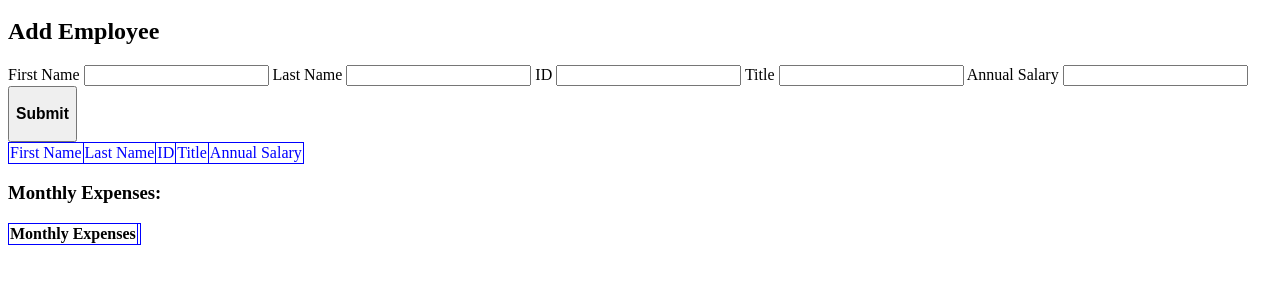
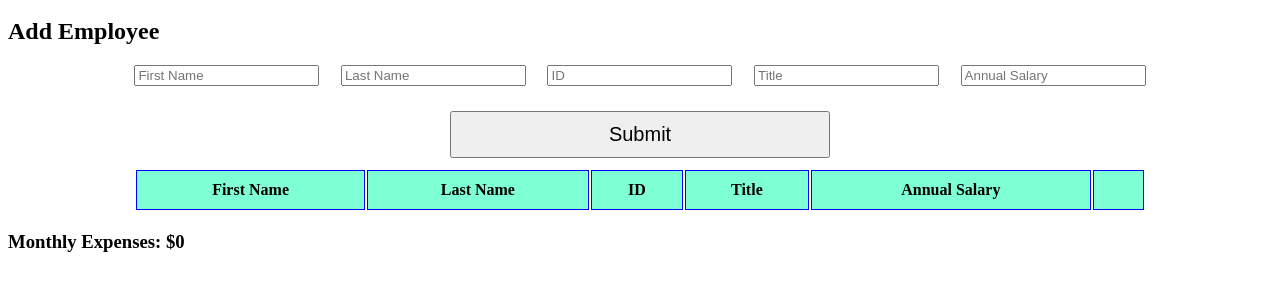
Before and after one commit to nathan-gaede/weekend-jquery-salary-calculator, a plain HTML site: page index.html in a window 1280 px wide. Shown: the part 48-338 px from the top of the page. Drawn offline with Linux system fonts and the light colour scheme.

Commit message:
Used .text to update DOM with monthly costs, added a delete button to delete employees. Added styling.

```diff
--- a/index.html
+++ b/index.html
@@ -1,4 +1,5 @@
 <HTML>
+
 <head>
     <script src="scripts/jquery.js"></script>
     <script src="scripts/client.js"></script>
@@ -8,7 +9,9 @@
 </head>
 
 <body>
-        <header><h1>Employee Salary Calculator</h1></header>
+    <header>
+        <h1>Employee Salary Calculator</h1>
+    </header>
 
     <!-- <div id="content">
             <div id="input-fields">
@@ -23,63 +26,55 @@
 
 
 
-            <div>
 
 
 
-            <div id="input-fields">
-                <label for="first-name-input">First Name</label>
-                <input type="text"
-                id="first-name-input">
 
-                <label for="last-name-input">Last Name</label>
-                <input type="text"
-                id="last-name-input">
+        <div class="input-container" id="input-fields">
+            <!-- <label for="first-name-input">First Name</label> -->
+            <input type="text" id="first-name-input" placeholder="First Name">
 
-                <label for="id-input">ID</label>
-                <input type="text"
-                id="id-input">
+            <!-- <label for="last-name-input">Last Name</label> -->
+            <input type="text" id="last-name-input" placeholder="Last Name">
 
-                <label for="title-input">Title</label>
-                <input type="text"
-                id="title-input">
+            <!-- <label for="id-input">ID</label> -->
+            <input type="text" id="id-input" placeholder="ID">
 
-                <label for="annual-salary-input">Annual Salary</label>
-                <input type="text"
-                id="annual-salary-input">
+            <!-- <label for="title-input">Title</label> -->
+            <input type="text" id="title-input" placeholder="Title">
 
-                <div>
-                    <button id="employee-submit"><h3>Submit</h3>
-                    </button>
+            <!-- <label for="annual-salary-input">Annual Salary</label> -->
+            <input type="text" id="annual-salary-input" placeholder="Annual Salary">
+
         </div>
 
-
-                <table id="employee-data">
-
-                    <tr>
-
-                    <td>First Name</td>
-                    <td>Last Name</td>
-                    <td>ID</td>
-                    <td>Title</td>
-                    <td id ="salary">Annual Salary</td>
-
-                    </tr>
-
-                </table>
-
-            <div>
-                <h3>Monthly Expenses:</h3>
-                <table id="monthly-expenses">
-                <th>Monthly Expenses</th>
-               <td></td>
-                </table>
-            </div>
+                <button class="submit-button" id="employee-submit">Submit</button>
 
 
 
-        </div>
-    </div>
 
+            <table>
+                <thead>
+                    <tr>
+
+                        <th>First Name</th>
+                        <th>Last Name</th>
+                        <th>ID</th>
+                        <th>Title</th>
+                        <th id="salary">Annual Salary</th>
+                        <!-- ensure button is within table -->
+                            <th></th>
+                    </tr>
+                </thead>
+                <tbody id="employee-data">
+
+                </tbody>
+            </table>
+
+
+
+
+    <h3 id="monthly-expenses">Monthly Expenses: $0</h3>
 </body>
+
 </HTML>
--- a/scripts/client.js
+++ b/scripts/client.js
@@ -5,7 +5,7 @@ $(document).ready(readyNow);
 function readyNow() {
     console.log('testing readyNow');
     $('#employee-submit').on('click', addEmployeeInputs);
-    $('#employee-submit').on('click', calculateMonthlyExpense);
+    $('body').on('click', '.delete-button', deleteEmployee);
 
 
 }
@@ -28,14 +28,17 @@ function addEmployeeInputs () {
         <td>${employeeId}</td>
         <td>${employeeTitle}</td>
         <td>${annualSalary}</td>
+        <td><button class="delete-button">Delete</button></td>
     </tr>
     `)
-
-     $('#monthly-expenses').html(
-        sum += annualSalary/12
-        );
+    sum += annualSalary/12
+     $('#monthly-expenses').text(`
+        Monthly Expenses: $${sum}
+        `);
      if (sum > 20000) {
         console.log('too expensive');
+        //document.getElementById("monthly-expenses").style.backgroundColor="red"
+        $('#monthly-expenses').addClass("red");
 
      }
 
@@ -43,8 +46,8 @@ function addEmployeeInputs () {
     $('input').val('');
 }
 
-function calculateMonthlyExpense () {
-    console.log('in calculateMonthlyExpense');
+//function calculateMonthlyExpense () {
+    //console.log('in calculateMonthlyExpense');
     // let monthlyExpense = (annualSalary/12);
     // console.log(monthlyExpense);
     // $('#annual-expenses').append(`
@@ -56,7 +59,7 @@ function calculateMonthlyExpense () {
     //     $('#annual-expenses').append(`
     //         <h4></h4>
     //      `)
-     }
+     //}
 
 
 
@@ -67,3 +70,8 @@ function calculateMonthlyExpense () {
 //     `)
 
 // }
+
+function deleteEmployee() {
+    console.log('in delete employee');
+    $(this).parent().parent().empty();
+}
--- a/scripts/style.css
+++ b/scripts/style.css
@@ -6,9 +6,49 @@ header {
 #employee-data {
     color:blue;
 
+}
+
+thead {
+    background-color: aquamarine;
+}
+
+th, td {
+    border: 1px solid blue;
+    border-collapse:collapse;
+    padding: 10px;
+}
+table {
+
+
+    width: 80%;
+    margin-left: 10%;
+    margin-right: 10%;
+  }
+
+.submit-button {
+    float: right;
+    width: 30%;
+    margin-left: 35%;
+    margin-right: 35%;
+    margin-bottom: 10px;
+    padding:10px 20px;
+    font-size:20px;
+}
+
+.red {
+    background-color: red;
+}
+
+#monthly-expenses {
+    width:50%;
 
 }
-table, th, td {
-    border: 1px solid blue;
-    border-collapse:collapse;
-  }
+
+.input-container {
+    display:flex;
+    justify-content: space-between;
+    width:80%;
+    margin-left: 10%;
+    margin-right: 10%;
+    margin-bottom: 25px;
+}
```
Also changed, not shown: 1 other file. Lines whose indentation alone changed are shown as unchanged.
